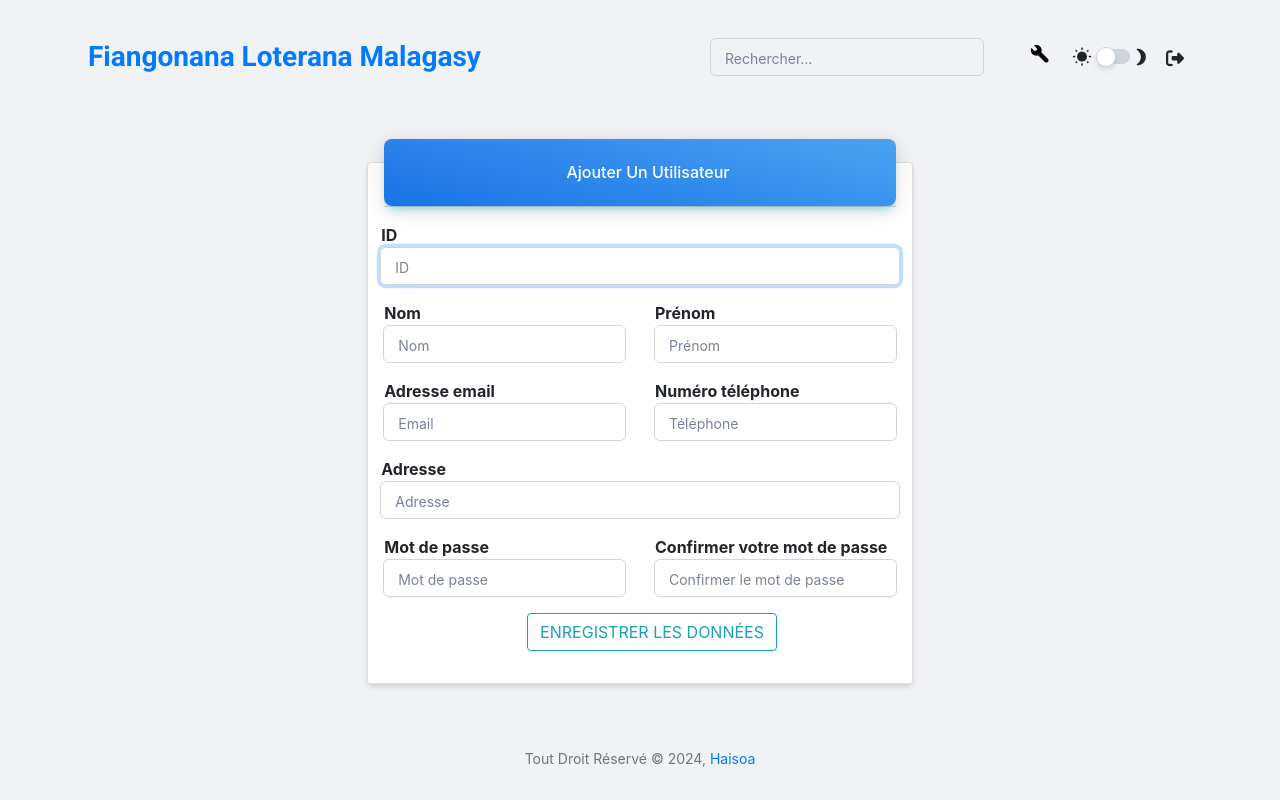
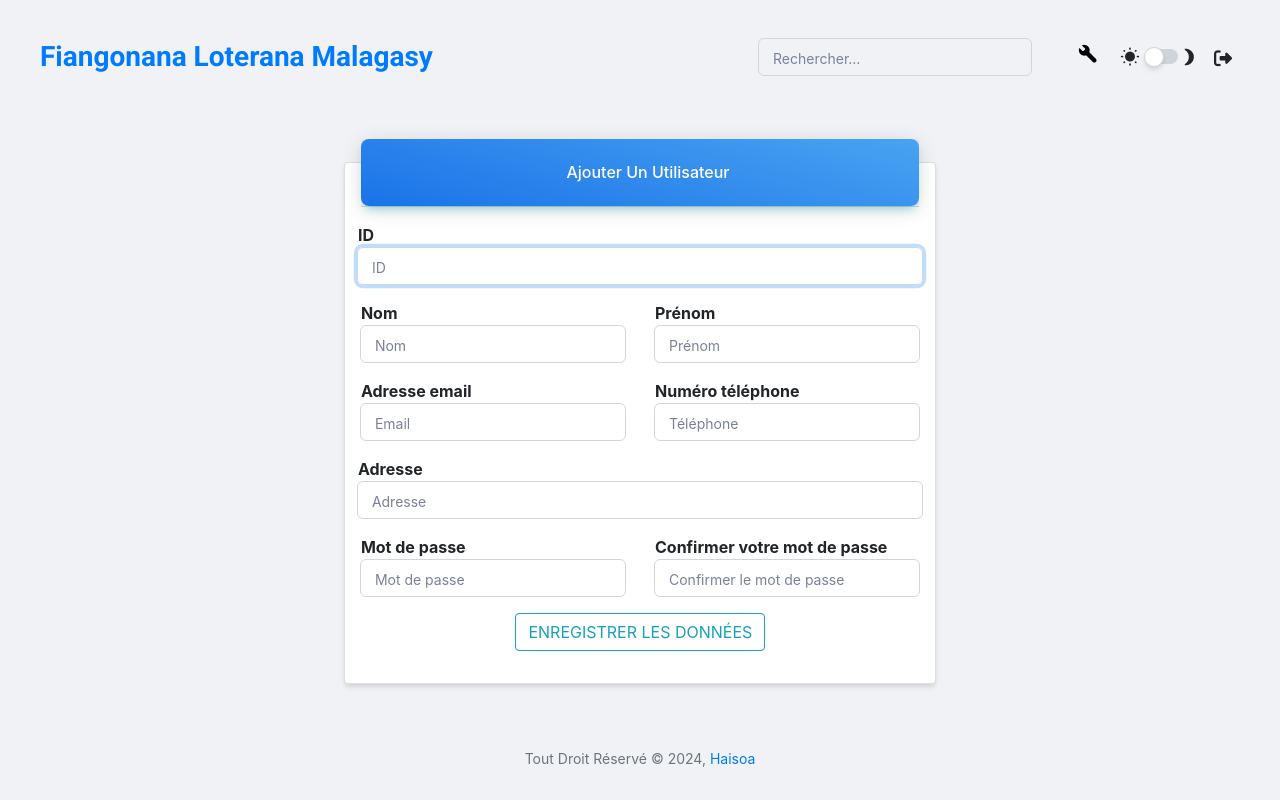
Before and after one commit to kevinliddel/flm_test, a Django app: page /users/custom-user/add/ in a window 1280 px wide. Run offline with Django 4.2, Linux system fonts and the light colour scheme; the visitor is signed in with stand-in values (Sample User, id 1); some libraries are stand-ins or nearby versions.

Commit message:
Fix user account's add form

```diff
--- a/templates/accounts/add.html
+++ b/templates/accounts/add.html
@@ -65,7 +65,7 @@
         }
     </style>
     <!-- Main Container -->
-    <main class="main-content position-relative max-height-vh-100 h-100 border-radius-lg px-5">
+    <main class="main-content position-relative max-height-vh-100 h-100 border-radius-lg">
 
         <!-- Navbar -->
         {% include 'navbar.html' %}
```
